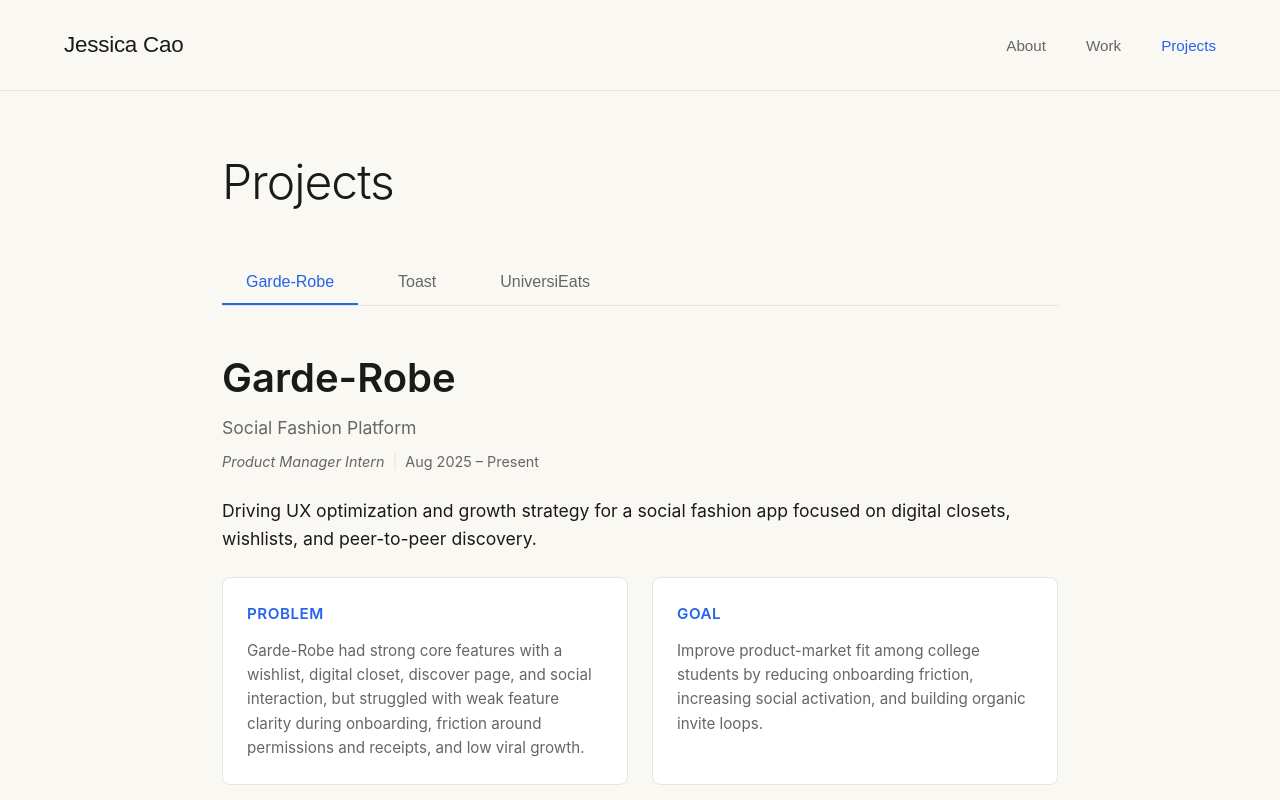
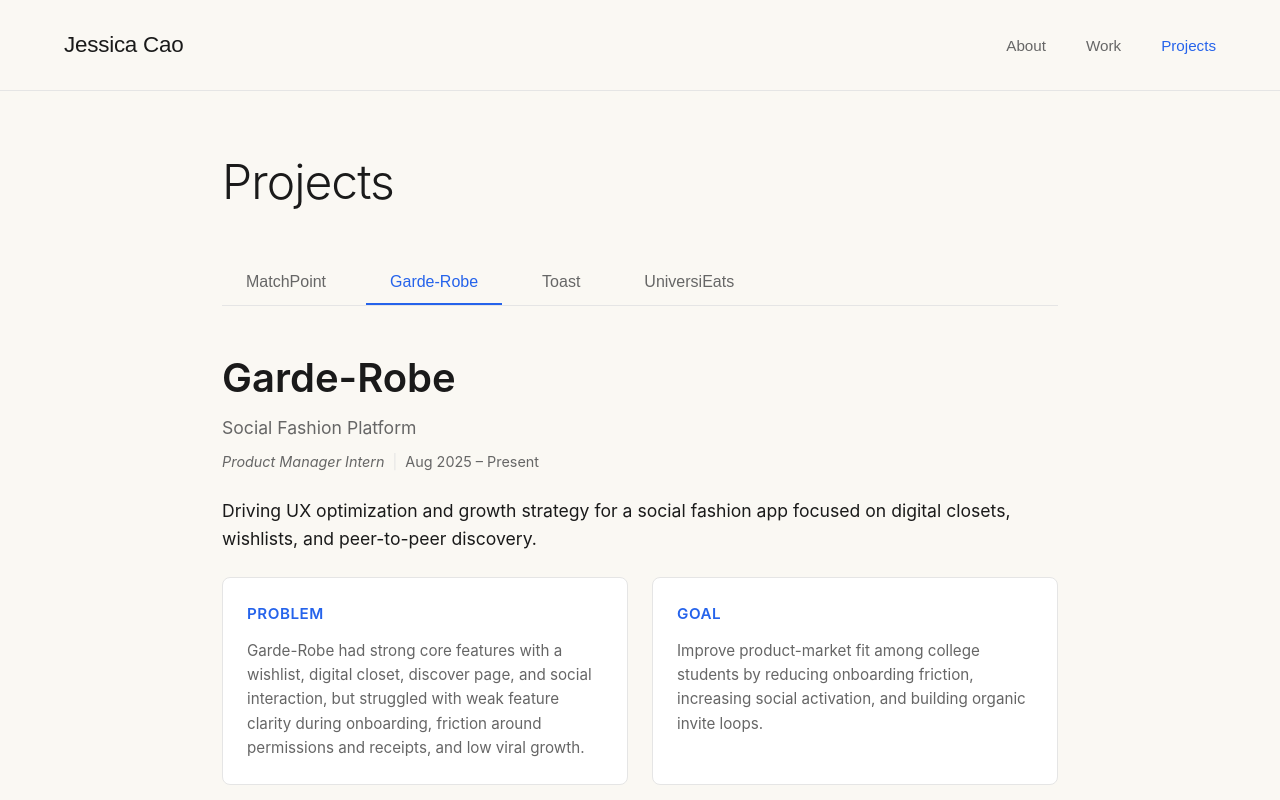
Before and after one commit to jessicaa-cao/jessica-portfolio, a React (Create React App) app: page / in a window 1280 px wide. Both pictures are taken after a click on the button "Projects". Shown: the top 800 px of the page. Built offline with nearby package versions, Linux system fonts and the light colour scheme.

Commit message:
Add MatchPoint project

```diff
--- a/src/components/Projects.js
+++ b/src/components/Projects.js
@@ -90,6 +90,7 @@ export default function Projects() {
       ],
       reflection: "This project showed me that changing behavior matters more than information. Students already had menus and nutrition data but still skipped meals. The solution wasn't more data; it was removing the decision. I learned to design for habit formation by reducing cognitive load and reinforcing routines through feedback loops."
     },
+
     garderobe: {
       title: "Garde-Robe",
       subtitle: "Social Fashion Platform",
@@ -151,6 +152,7 @@ export default function Projects() {
       ],
       reflection: "This project reinforced that product growth in startups does not always come from adding new features. It comes from clarifying the value and purpose of existing features for users and targeting long-term utility. I learned to turn qualitative insights into prioritized roadmap decisions, design intentional network effects, and align product depth with scalable growth metrics."
     },
+
     toast: {
       title: "Toast, Inc.",
       subtitle: "Reducing Ordering Friction & Strengthening Competitive Positioning",
@@ -213,6 +215,14 @@ export default function Projects() {
         "Developed SEO optimization playbook for AI discovery"
       ],
       reflection: "I learned to connect user research, competitive analysis, and emerging AI discovery mechanics into one cohesive product strategy. This project taught me that friction is a trust problem, especially for low-frequency users making high-stakes decisions."
+    },
+
+    matchpoint: {
+      title: "MatchPoint",
+      subtitle: "Campus Sports & Peer Discovery Platform",
+      role: "Founder & Product Manager",
+      date: "July 2026 – Present",
+      link: "https://matchpoint-sandy.vercel.app/"
     }
   };
 
@@ -225,28 +235,78 @@ export default function Projects() {
 
         {/* Project Selector */}
         <div className="project-tabs">
+
+          <button
+            className={`project-tab ${selectedProject === 'matchpoint' ? 'active' : ''}`}
+            onClick={() => setSelectedProject('matchpoint')}
+          >
+            MatchPoint
+          </button>
+
           <button
             className={`project-tab ${selectedProject === 'garderobe' ? 'active' : ''}`}
             onClick={() => setSelectedProject('garderobe')}
           >
             Garde-Robe
           </button>
+
           <button
             className={`project-tab ${selectedProject === 'toast' ? 'active' : ''}`}
             onClick={() => setSelectedProject('toast')}
           >
             Toast
           </button>
+
           <button
             className={`project-tab ${selectedProject === 'universieats' ? 'active' : ''}`}
             onClick={() => setSelectedProject('universieats')}
           >
             UniversiEats
           </button>
+
         </div>
 
         {/* Project Content */}
         <div className="project-content">
+
+          {selectedProject === 'matchpoint' ? (
+            <>
+              {/* MatchPoint Header */}
+              <div className="project-header-compact">
+                <h2 className="project-main-title">{project.title}</h2>
+
+                <p className="project-subtitle-line">
+                  {project.subtitle}
+                </p>
+
+                <div className="project-meta-line">
+                  <span className="project-role-inline">
+                    {project.role}
+                  </span>
+
+                  <span className="meta-divider">|</span>
+
+                  <span className="project-date-inline">
+                    {project.date}
+                  </span>
+                </div>
+              </div>
+
+              {/* MatchPoint Coming Soon Message */}
+              <p className="project-tagline">
+                More information coming soon... Check out MatchPoint{" "}
+                <a
+                  href={project.link}
+                  target="_blank"
+                  rel="noopener noreferrer"
+                >
+                  here
+                </a>
+                .
+              </p>
+            </>
+          ) : (
+            <>
               {/* Compact Header */}
               <div className="project-header-compact">
                 <h2 className="project-main-title">{project.title}</h2>
@@ -299,12 +359,16 @@ export default function Projects() {
                     </div>
                   ))}
                 </div>
-            {project.strategyNote && <p className="section-note">{project.strategyNote}</p>}
+                {project.strategyNote && (
+                  <p className="section-note">{project.strategyNote}</p>
+                )}
               </div>
 
               {/* User Insights */}
               <div className="compact-section">
-            <h3>User {selectedProject === 'garderobe' ? 'Research' : 'Interview'} Highlights</h3>
+                <h3>
+                  User {selectedProject === 'garderobe' ? 'Research' : 'Interview'} Highlights
+                </h3>
                 <ul className="compact-list">
                   {project.insights.map((insight, idx) => (
                     <li key={idx}>{insight}</li>
@@ -314,7 +378,9 @@ export default function Projects() {
 
               {/* Video + Features Layout */}
               <div className="compact-section">
-            <h3>Key {selectedProject === 'garderobe' ? 'Initiatives' : 'Product Decisions'} & {selectedProject === 'toast' ? 'Execution' : 'Features'}</h3>
+                <h3>
+                  Key {selectedProject === 'garderobe' ? 'Initiatives' : 'Product Decisions'} & {selectedProject === 'toast' ? 'Execution' : 'Features'}
+                </h3>
 
                 {/* Toast: Full width video on top with 2x2 grid below */}
                 {selectedProject === 'toast' && project.video && (
@@ -326,19 +392,22 @@ export default function Projects() {
                         Your browser does not support the video tag.
                       </video>
                     </div>
+
                     <div className="features-grid-2x2">
                       {project.features.map((feature, idx) => (
                         <div key={idx} className="feature-compact">
                           <h4>{feature.num}. {feature.title}</h4>
                           <p>{feature.desc}</p>
-                      {feature.why && <p className="feature-why">{feature.why}</p>}
+                          {feature.why && (
+                            <p className="feature-why">{feature.why}</p>
+                          )}
                         </div>
                       ))}
                     </div>
                   </>
                 )}
 
-            {/* UniversiEats: Video left, features right (side by side) */}
+                {/* UniversiEats: Video left, features right */}
                 {selectedProject === 'universieats' && (
                   <div className="video-features-grid">
                     {project.video && (
@@ -350,12 +419,15 @@ export default function Projects() {
                         </video>
                       </div>
                     )}
+
                     <div className="features-compact">
                       {project.features.map((feature, idx) => (
                         <div key={idx} className="feature-compact">
                           <h4>{feature.num}. {feature.title}</h4>
                           <p>{feature.desc}</p>
-                      {feature.why && <p className="feature-why">{feature.why}</p>}
+                          {feature.why && (
+                            <p className="feature-why">{feature.why}</p>
+                          )}
                         </div>
                       ))}
                     </div>
@@ -369,7 +441,9 @@ export default function Projects() {
                       <div key={idx} className="feature-compact">
                         <h4>{feature.num}. {feature.title}</h4>
                         <p>{feature.desc}</p>
-                    {feature.why && <p className="feature-why">{feature.why}</p>}
+                        {feature.why && (
+                          <p className="feature-why">{feature.why}</p>
+                        )}
                       </div>
                     ))}
                   </div>
@@ -390,7 +464,11 @@ export default function Projects() {
                       </React.Fragment>
                     ))}
                   </div>
-              {project.journeyNote && <p className="section-note journey-note">{project.journeyNote}</p>}
+                  {project.journeyNote && (
+                    <p className="section-note journey-note">
+                      {project.journeyNote}
+                    </p>
+                  )}
                 </div>
               )}
 
@@ -404,6 +482,7 @@ export default function Projects() {
                       <div>Metric</div>
                       <div>Goal</div>
                     </div>
+
                     {project.kpis.map((kpi, idx) => (
                       <div key={idx} className="kpis-data-row">
                         <div>{kpi.experiment}</div>
@@ -430,6 +509,9 @@ export default function Projects() {
                 <h3>Reflection</h3>
                 <p>{project.reflection}</p>
               </div>
+            </>
+          )}
+
         </div>
       </div>
     </div>
```
Lines whose indentation alone changed are shown as unchanged.
